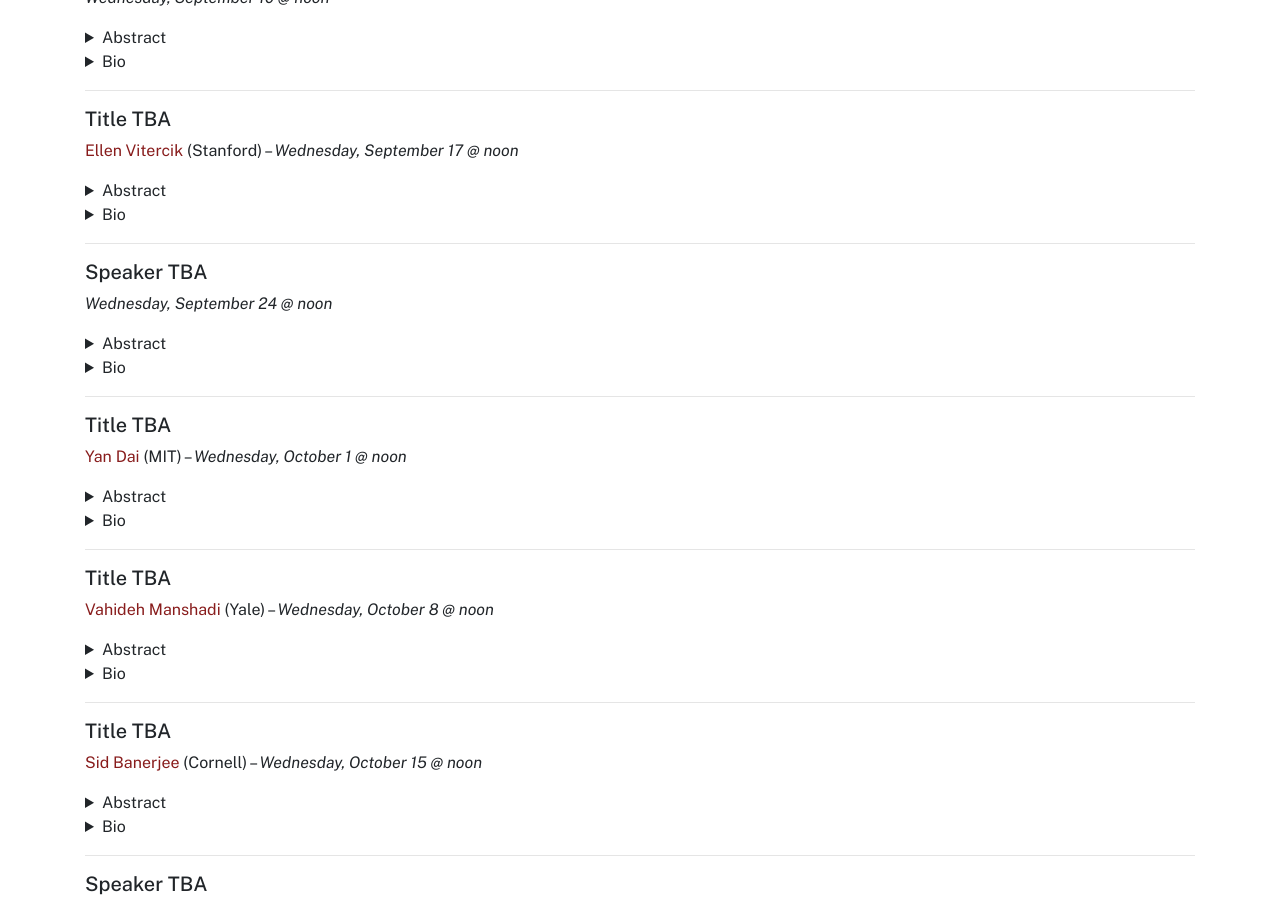
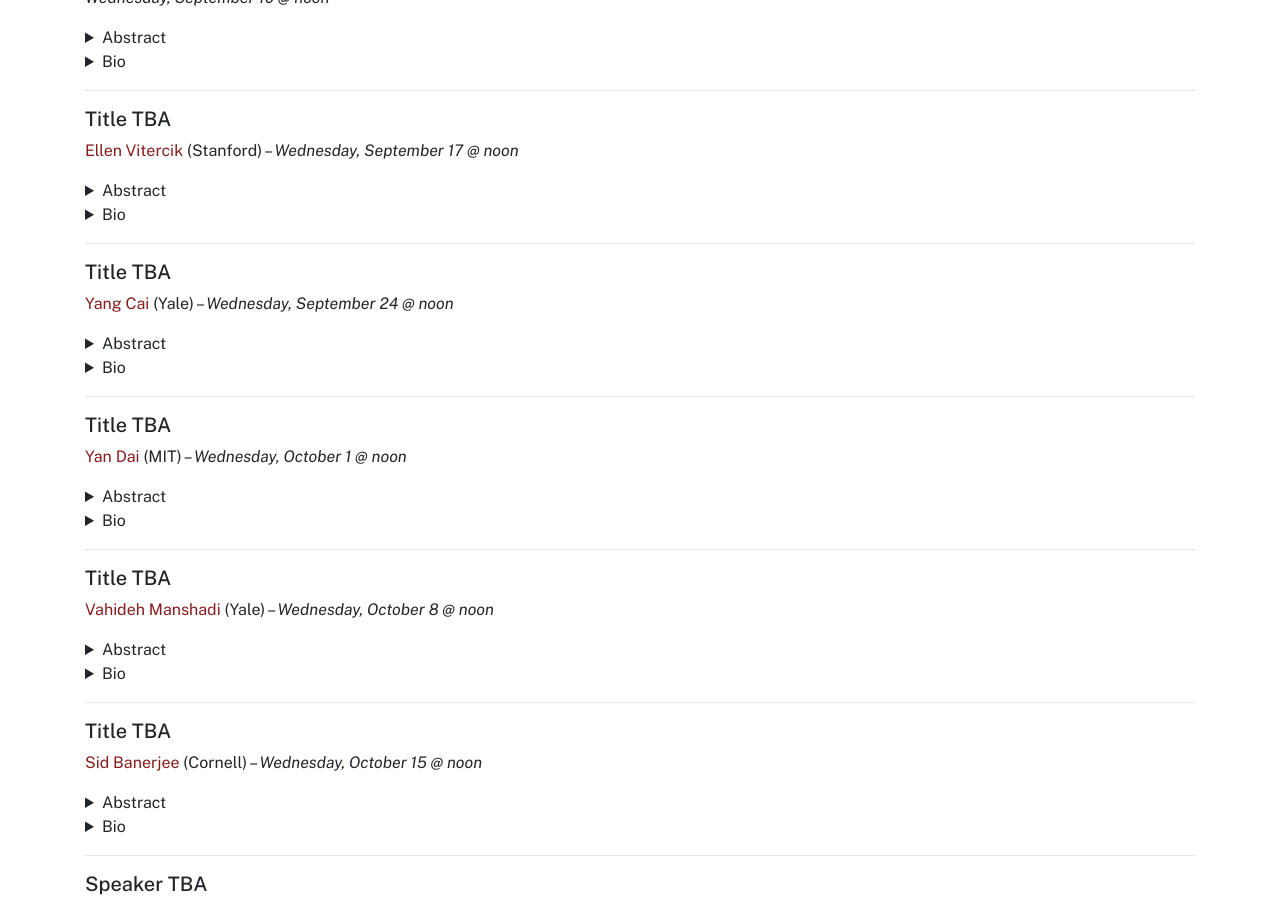
Before and after one commit to umass-theory/umass-theory.github.io, a Jekyll site: the page built from seminar.md, in a window 1280 px wide and 900 px high, scrolled down 920 px. Built offline with Jekyll 4.4.1, drawn with Linux system fonts in a browser that asks for light colours.

Commit message:
Update speaker titles and links in seminar.md

```diff
--- a/seminar.md
+++ b/seminar.md
@@ -68,8 +68,9 @@
 
 <hr>
 
-##### Speaker TBA
-*Wednesday, September 24 @ noon*
+##### Title TBA
+
+[Yang Cai](https://www.cs.yale.edu/homes/cai/) (Yale) -- *Wednesday, September 24 @ noon*
 <details markdown="1">
 <summary>Abstract</summary>
 
@@ -105,7 +106,7 @@
 
 ##### Title TBA
 
-[Vahideh Manshadi](https://yandaichn.github.io/) (Yale) -- *Wednesday, October 8 @ noon*
+[Vahideh Manshadi](https://vahideh-manshadi.com) (Yale) -- *Wednesday, October 8 @ noon*
 <details markdown="1">
 <summary>Abstract</summary>
 
```
